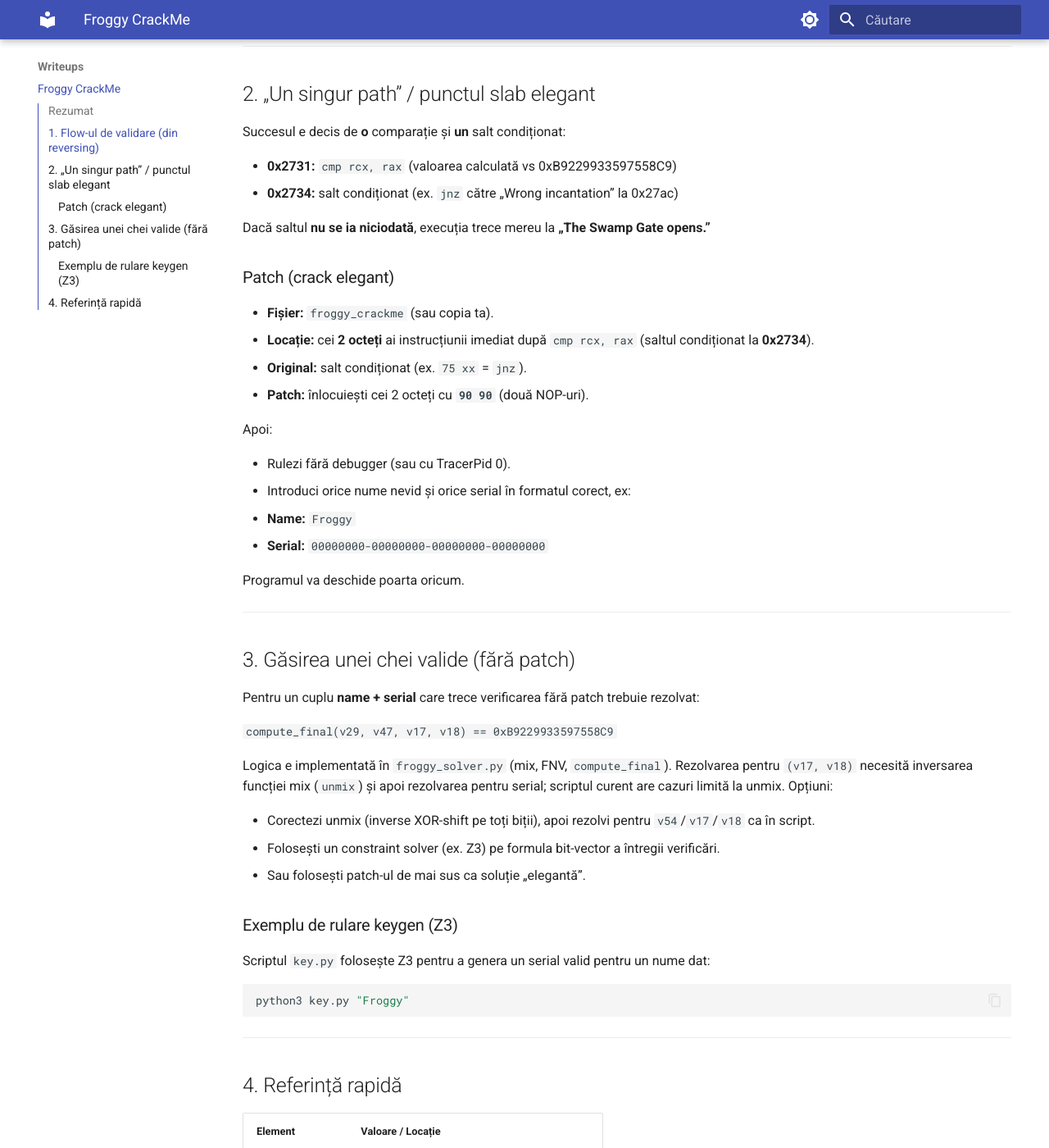
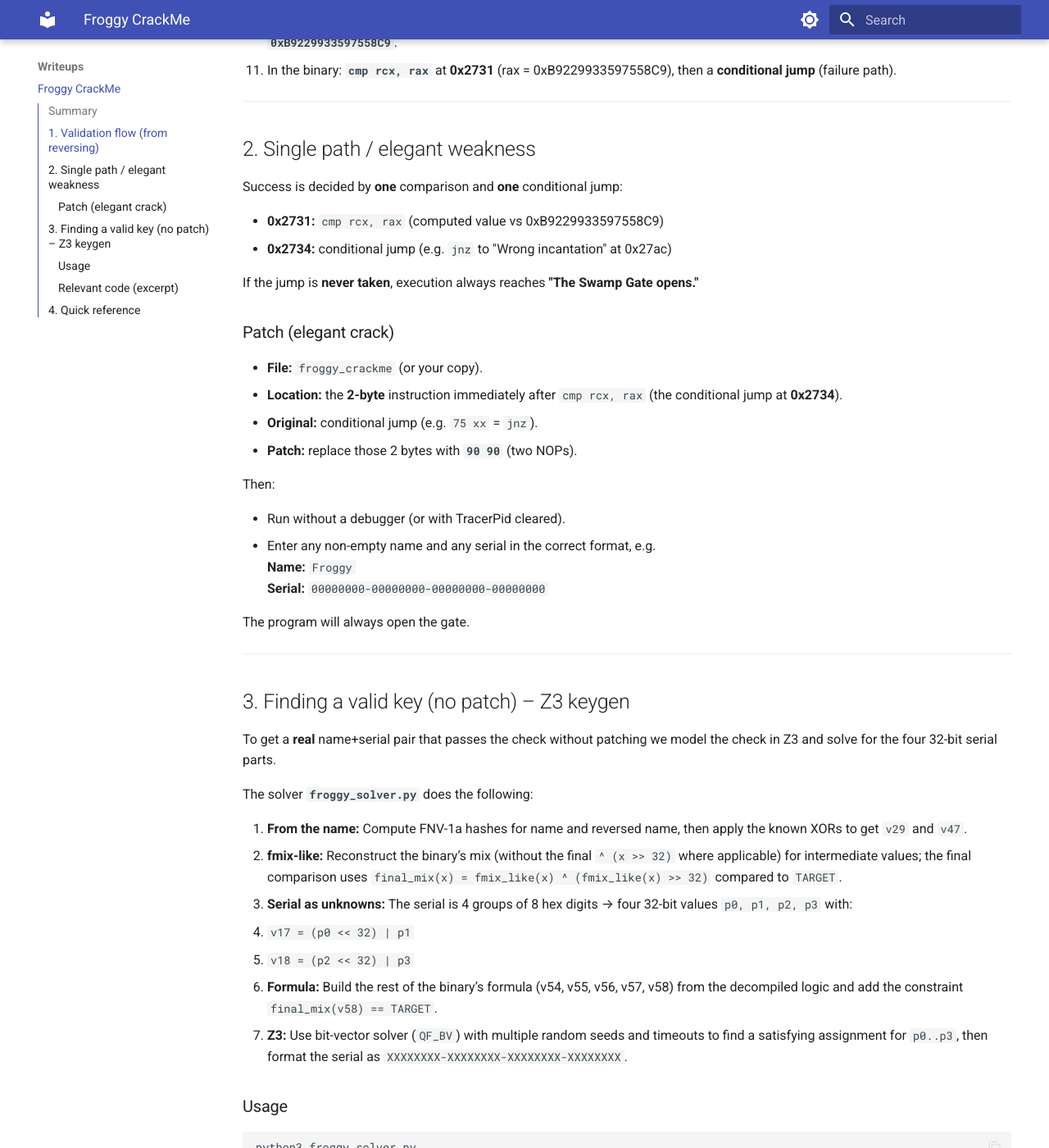
Before and after one commit to anoxios/anoxios.github.io, an MkDocs documentation site: the page built from docs/writeups/froggy-crackme.md, in a window 1280 px wide and 1400 px high, scrolled down 961 px. Shown: the whole window at 82% size. Built offline with MkDocs 1.6.1 and Material for MkDocs 9.7.7, drawn with Linux system fonts in a browser that asks for light colours; some of the changed text lies outside the part shown.

Commit message:
CTF update: English writeup, Z3 solver description, froggy_crackme.zip for download

````diff
--- a/docs/writeups/froggy-crackme.md
+++ b/docs/writeups/froggy-crackme.md
@@ -1,86 +1,101 @@
-# Froggy CrackMe – Soluție
+# Froggy CrackMe – Solution
 
-**Categorie:** Reverse / CrackMe
-**Instrumente:** IDA Pro, Python, Z3 (opțional)
+**Category:** Reverse / CrackMe
+**Tools:** IDA Pro, Python, Z3
 
-## Rezumat
+## Summary
 
-- **Format serial:** `XXXXXXXX-XXXXXXXX-XXXXXXXX-XXXXXXXX` (32 cifre hex, 3 liniuțe).
-- **Validare:** Numele și serialul sunt combinate (hash FNV + mix în stil splitmix64) și trebuie să satisfacă o singură comparație finală.
-- **Punct slab elegant:** Un singur salt condiționat decide succesul. Patch-uind acel jump, programul acceptă orice input valid.
+- **Serial format:** `XXXXXXXX-XXXXXXXX-XXXXXXXX-XXXXXXXX` (32 hex digits, 3 dashes).
+- **Validation:** Name and serial are combined via FNV-1a hashing and a splitmix64-style mix; a single final comparison decides success.
+- **Elegant weakness:** One conditional jump controls the outcome. Patching that jump makes the program accept any valid-format input.
+
+**Challenge archive:** [Download froggy_crackme.zip](froggy_crackme.zip)
 
 ---
 
-## 1. Flow-ul de validare (din reversing)
+## 1. Validation flow (from reversing)
 
-1. **Anti-debug:** Citește `/proc/self/status`, caută `TracerPid:`. Dacă e nenul → „Debugger detected. The swamp rejects you.”
-2. **Input:** Cere **Name** și **Serial** (formatul de mai sus).
-3. **Parsare serial:** 4 grupe de câte 8 cifre hex → două valori 64-bit:
-   - `v17 = (grupa1 << 32) | grupa2`
-   - `v18 = (grupa3 << 32) | grupa4`
-4. **Hash-uri pe nume (FNV-1a, prim 0x100000001B3):**
-   - Nume → hash → `v29 = hash ^ 0xA3B1957C4D2E1901`
-   - Nume inversat → hash → `v47 = hash ^ 0xC0D0E0F112233445`
-   - Nume gol: `v29 = 0xB7D49ACC3EB31A82`, `v47 = 0xD4B5EF4161BE37C6`
-5. **Verificarea finală:** Un lanț de mix (stil splitmix64) și XOR/adunare folosește `v29`, `v47`, `v17`, `v18` și compară rezultatul cu **`0xB9229933597558C9`**.
-   - În binar: **`cmp rcx, rax`** la **0x2731** (rax = 0xB9229933597558C9), apoi **un salt condiționat** (calea de eșec).
+1. **Anti-debug:** Reads `/proc/self/status`, checks `TracerPid:`. If non-zero → "Debugger detected. The swamp rejects you."
+2. **Input:** Prompts for **Name** and **Serial** (format above).
+3. **Serial parsing:** 4 groups of 8 hex digits → two 64-bit values:
+   - `v17 = (group1 << 32) | group2`
+   - `v18 = (group3 << 32) | group4`
+4. **Name hashes (FNV-1a, prime 0x100000001B3):**
+   - Name → hash → `v29 = hash ^ 0xA3B1957C4D2E1901`
+   - Reversed name → hash → `v47 = hash ^ 0xC0D0E0F112233445`
+   - Empty name: `v29 = 0xB7D49ACC3EB31A82`, `v47 = 0xD4B5EF4161BE37C6`
+5. **Final check:** A chain of splitmix64-style mix and XOR/add uses `v29`, `v47`, `v17`, `v18` and compares the result to **`0xB9229933597558C9`**.
+   - In the binary: **`cmp rcx, rax`** at **0x2731** (rax = 0xB9229933597558C9), then a **conditional jump** (failure path).
 
 ---
 
-## 2. „Un singur path” / punctul slab elegant
+## 2. Single path / elegant weakness
 
-Succesul e decis de **o** comparație și **un** salt condiționat:
+Success is decided by **one** comparison and **one** conditional jump:
 
-- **0x2731:** `cmp rcx, rax` (valoarea calculată vs 0xB9229933597558C9)
-- **0x2734:** salt condiționat (ex. `jnz` către „Wrong incantation” la 0x27ac)
+- **0x2731:** `cmp rcx, rax` (computed value vs 0xB9229933597558C9)
+- **0x2734:** conditional jump (e.g. `jnz` to "Wrong incantation" at 0x27ac)
 
-Dacă saltul **nu se ia niciodată**, execuția trece mereu la **„The Swamp Gate opens.”**
+If the jump is **never taken**, execution always reaches **"The Swamp Gate opens."**
 
-### Patch (crack elegant)
+### Patch (elegant crack)
 
-- **Fișier:** `froggy_crackme` (sau copia ta).
-- **Locație:** cei **2 octeți** ai instrucțiunii imediat după `cmp rcx, rax` (saltul condiționat la **0x2734**).
-- **Original:** salt condiționat (ex. `75 xx` = `jnz`).
-- **Patch:** înlocuiești cei 2 octeți cu **`90 90`** (două NOP-uri).
+- **File:** `froggy_crackme` (or your copy).
+- **Location:** the **2-byte** instruction immediately after `cmp rcx, rax` (the conditional jump at **0x2734**).
+- **Original:** conditional jump (e.g. `75 xx` = `jnz`).
+- **Patch:** replace those 2 bytes with **`90 90`** (two NOPs).
 
-Apoi:
+Then:
 
-- Rulezi fără debugger (sau cu TracerPid 0).
-- Introduci orice nume nevid și orice serial în formatul corect, ex:
-  - **Name:** `Froggy`
-  - **Serial:** `00000000-00000000-00000000-00000000`
+- Run without a debugger (or with TracerPid cleared).
+- Enter any non-empty name and any serial in the correct format, e.g.
+  **Name:** `Froggy`
+  **Serial:** `00000000-00000000-00000000-00000000`
 
-Programul va deschide poarta oricum.
+The program will always open the gate.
 
 ---
 
-## 3. Găsirea unei chei valide (fără patch)
+## 3. Finding a valid key (no patch) – Z3 keygen
 
-Pentru un cuplu **name + serial** care trece verificarea fără patch trebuie rezolvat:
+To get a **real** name+serial pair that passes the check without patching we model the check in Z3 and solve for the four 32-bit serial parts.
 
-`compute_final(v29, v47, v17, v18) == 0xB9229933597558C9`
+The solver **`froggy_solver.py`** does the following:
 
-Logica e implementată în `froggy_solver.py` (mix, FNV, `compute_final`). Rezolvarea pentru `(v17, v18)` necesită inversarea funcției mix (`unmix`) și apoi rezolvarea pentru serial; scriptul curent are cazuri limită la unmix. Opțiuni:
+1. **From the name:** Compute FNV-1a hashes for name and reversed name, then apply the known XORs to get `v29` and `v47`.
+2. **fmix-like:** Reconstruct the binary’s mix (without the final `^ (x >> 32)` where applicable) for intermediate values; the final comparison uses `final_mix(x) = fmix_like(x) ^ (fmix_like(x) >> 32)` compared to `TARGET`.
+3. **Serial as unknowns:** The serial is 4 groups of 8 hex digits → four 32-bit values `p0, p1, p2, p3` with:
+   - `v17 = (p0 << 32) | p1`
+   - `v18 = (p2 << 32) | p3`
+4. **Formula:** Build the rest of the binary’s formula (v54, v55, v56, v57, v58) from the decompiled logic and add the constraint `final_mix(v58) == TARGET`.
+5. **Z3:** Use bit-vector solver (`QF_BV`) with multiple random seeds and timeouts to find a satisfying assignment for `p0..p3`, then format the serial as `XXXXXXXX-XXXXXXXX-XXXXXXXX-XXXXXXXX`.
 
-- Corectezi unmix (inverse XOR-shift pe toți biții), apoi rezolvi pentru `v54`/`v17`/`v18` ca în script.
-- Folosești un constraint solver (ex. Z3) pe formula bit-vector a întregii verificări.
-- Sau folosești patch-ul de mai sus ca soluție „elegantă”.
-
-### Exemplu de rulare keygen (Z3)
-
-Scriptul `key.py` folosește Z3 pentru a genera un serial valid pentru un nume dat:
+### Usage
 
 ```bash
-python3 key.py "Froggy"
+python3 froggy_solver.py
 ```
+
+Then enter a name when prompted (e.g. `Froggy`). The script prints a valid serial. It tries a 15s timeout first, then 60s if needed.
+
+**Dependencies:** `z3-solver` (`pip install z3-solver`).
+
+### Relevant code (excerpt)
+
+Constants are taken from the binary (TARGET, FNV init/prime, XOR constants, fmix P/Q). The core is:
+
+- `fnv1a64(data)` – FNV-1a 64-bit hash.
+- `fmix_like(x)` – mix used for v52, v53, v57 (no final xor with >>32).
+- `final_mix(x)` – value compared to TARGET: `fmix_like(x) ^ (fmix_like(x) >> 32)`.
+- `solve_for_name(name, per_seed_timeout_ms)` – builds the Z3 model and returns a serial string or `(None, None)`.
 
 ---
 
-## 4. Referință rapidă
+## 4. Quick reference
 
-| Element          | Valoare / Locație                                   |
-|------------------|------------------------------------------------------|
-| Constantă target | `0xB9229933597558C9`                                 |
-| Comparație       | `cmp rcx, rax` la **0x2731**                         |
-| Patch            | Înlocuiești saltul condiționat la **0x2734** cu `90 90` |
-| Mesaj succes     | „The Swamp Gate opens.” / „Froggy approves.”        |
+| Item            | Value / Location                          |
+|-----------------|-------------------------------------------|
+| Target constant | `0xB9229933597558C9`                      |
+| Comparison      | `cmp rcx, rax` at **0x2731**              |
+| Patch           | Replace conditional jump at **0x2734** with `90 90` |
+| Success message | "The Swamp Gate opens." / "Froggy approves." |
--- a/mkdocs.yml
+++ b/mkdocs.yml
@@ -1,25 +1,25 @@
-# Configurare site CTF Writeups - amariei.org
+# CTF Writeups site - amariei.org
 site_name: CTF Writeups
-site_description: Soluții CTF explicate pas cu pas
+site_description: Step-by-step CTF solutions
 site_url: https://amariei.org
 site_author: amariei
 
 theme:
   name: material
-  language: ro
+  language: en
   palette:
     - scheme: default
       primary: indigo
       accent: indigo
       toggle:
         icon: material/brightness-7
-        name: Schimbă tema
+        name: Switch theme
     - scheme: slate
       primary: indigo
       accent: indigo
       toggle:
         icon: material/brightness-4
-        name: Schimbă tema
+        name: Switch theme
   features:
     - content.code.copy
     - content.tabs.link
@@ -37,7 +37,7 @@ markdown_extensions:
   - md_in_html
 
 nav:
-  - Acasă: index.md
+  - Home: index.md
   - Writeups:
     - Froggy CrackMe: writeups/froggy-crackme.md
 
````
Also changed, not shown: docs/index.md (+5 -5 lines), 1 other file.
